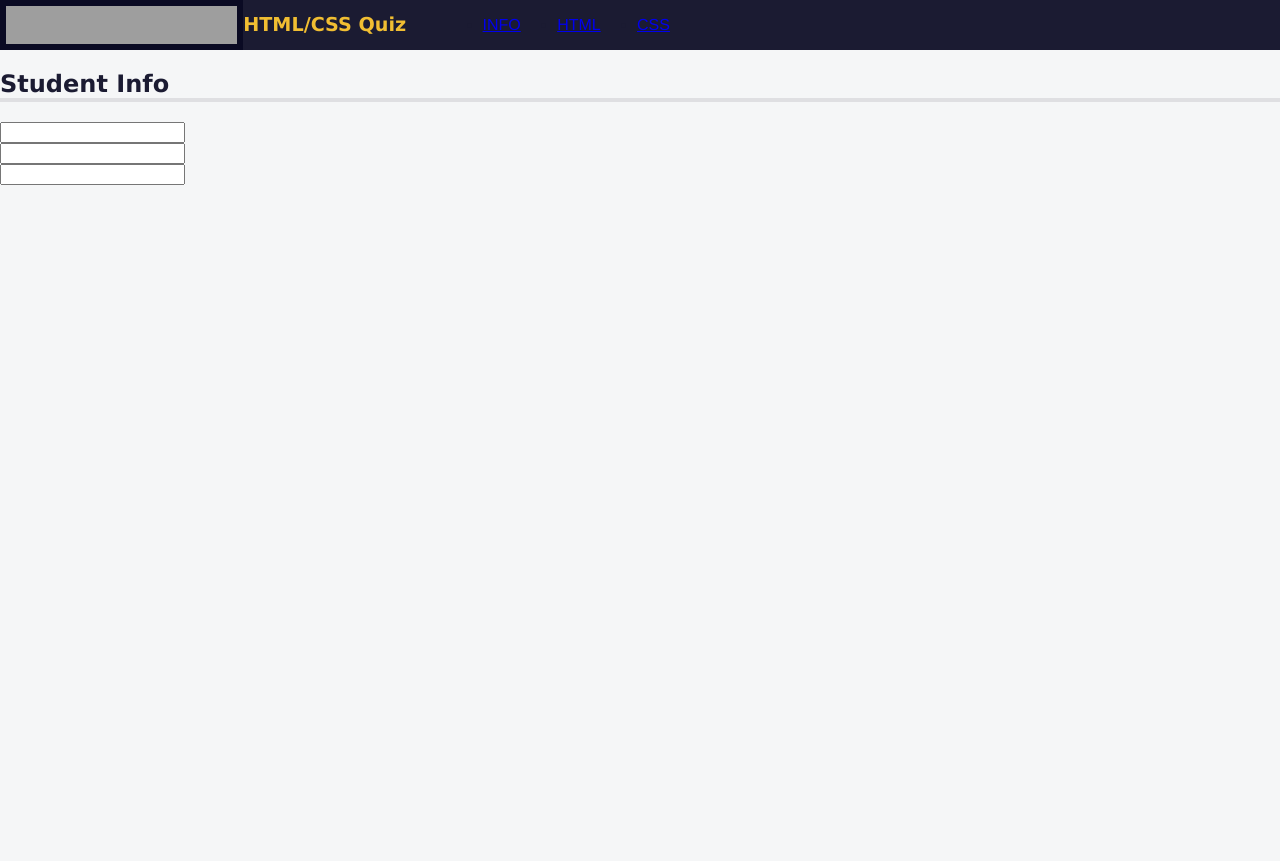
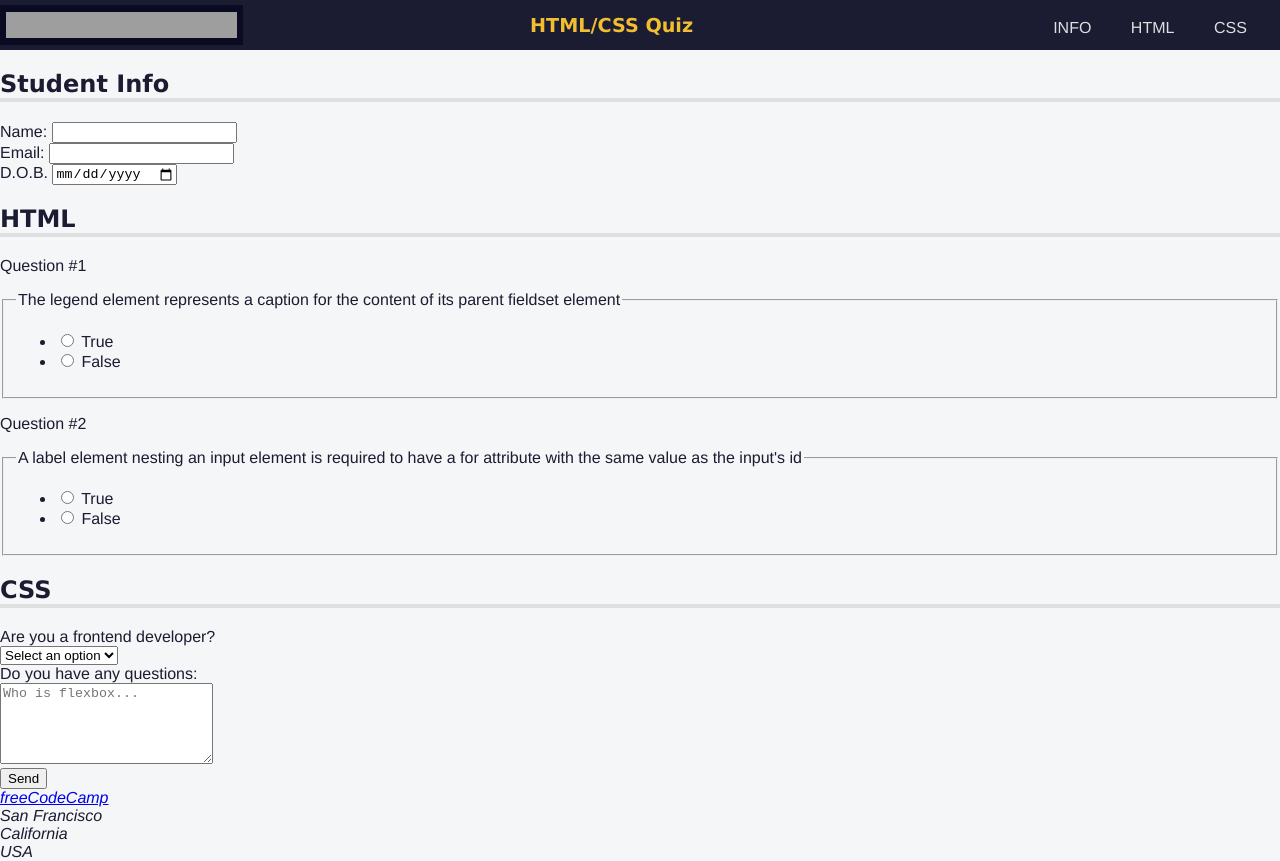
Before and after one commit to dara-soa/Accessibility-quiz, a plain HTML site: page index.html in a window 1280 px wide. Before the commit the page ends 800 px from the top, so only its background shows below. Drawn offline with Linux system fonts and the light colour scheme; grey boxes are pictures that could not be loaded.

Commit message:
Added questions and answers

```diff
--- a/index.html
+++ b/index.html
@@ -24,15 +24,98 @@
         <section role="region" aria-labelledby="student-info">
           <h2 id="student-info">Student Info</h2>
           <div class="info">
-            <label></label>
-            <input />
+            <label for="student-name">Name:</label>
+            <input type="text" name="student-name" id="student-name" />
           </div>
           <div class="info">
-            <label></label>
-            <input />
+            <label for="student-email">Email:</label>
+            <input type="email" name="student-email" id="student-email" />
           </div>
           <div class="info">
-            <label></label>
-            <input />
+            <label for="birth-date">D.O.B.<span class="sr-only">(Date of Birth)</span></label>
+            <input type="date" name="birth-date" id="birth-date" />
           </div>
         </section>
+        <section role="region" aria-labelledby="html-questions">
+          <h2 id="html-questions">HTML</h2>
+          <div class="question-block">
+            <p>1</p>
+            <fieldset class="question" name="html-question-one">
+              <legend>
+                The legend element represents a caption for the content of its
+                parent fieldset element
+              </legend>
+              <ul class="answers-list">
+                <li>
+                  <label for="q1-a1">
+                    <input type="radio" id="q1-a1" name="q1" value="true" />
+                    True
+                  </label>
+                </li>
+                <li>
+                  <label for="q1-a2">
+                    <input type="radio" id="q1-a2" name="q1" value="false" />
+                    False
+                  </label>
+                </li>
+              </ul>
+            </fieldset>
+          </div>
+          <div class="question-block">
+            <p>2</p>
+            <fieldset class="question" name="html-question-two">
+              <legend>
+                A label element nesting an input element is required to have a
+                for attribute with the same value as the input's id
+              </legend>
+              <ul class="answers-list">
+                <li>
+                  <label for="q2-a1">
+                    <input type="radio" id="q2-a1" name="q2" value="true" />
+                    True
+                  </label>
+                </li>
+                <li>
+                  <label for="q2-a2">
+                    <input type="radio" id="q2-a2" name="q2" value="false" />
+                    False
+                  </label>
+                </li>
+              </ul>
+            </fieldset>
+          </div>
+        </section>
+        <section role="region" aria-labelledby="css-questions">
+          <h2 id="css-questions">CSS</h2>
+          <div class="formrow">
+            <div class="question-block">
+              <label for="customer">Are you a frontend developer?</label>
+            </div>
+            <div class="answer">
+              <select name="customer" id="customer" required>
+                <option value="">Select an option</option>
+                <option value="yes">Yes</option>
+                <option value="no">No</option>
+              </select>
+            </div>
+            <div class="question-block">
+              <label for="css-questions">Do you have any questions:</label>
+            </div>
+            <div class="answer">
+              <textarea id="css-questions" name="css-questions" rows="5" cols="24" placeholder="Who is flexbox..."></textarea>
+            </div>
+          </div>
+        </section>
+        <button type="submit">Send</button>
+      </form>
+    </main>
+    <footer>
+      <address>
+        <a href="https://freecodecamp.org">freeCodeCamp</a><br />
+        San Francisco<br />
+        California<br />
+        USA
+      </address>
+    </footer>
+  </body>
+</html>
--- a/styles.css
+++ b/styles.css
@@ -10,6 +10,10 @@ body {
   height: 50px;
   background-color: #1b1b32;
   display: flex;
+  justify-content: space-between;
+  align-items: center;
+  position: fixed;
+  top: 0;
 }
 
 #logo {
@@ -22,6 +26,7 @@ body {
 h1 {
   color: #f1be32;
   font-size: min(5vw, 1.2em);
+  text-align: center;
 }
 
 nav {
@@ -33,6 +38,29 @@ body {
 nav > ul {
   display: flex;
   justify-content: space-evenly;
+
+}
+
+nav > ul > li {
+  color: #dfdfe2;
+  margin: 0 0.2rem;
+  padding: 0.2rem;
+  display: block;
+}
+
+nav > ul > li:hover {
+  background-color: #dfdfe2;
+  color: #1b1b32;
+  cursor: pointer;
+}
+
+li > a {
+  color: inherit;
+  text-decoration: none;
+}
+
+main {
+  padding-top: 50px;
 }
 
 h1,
@@ -43,3 +71,19 @@ body {
 h2 {
   border-bottom: 4px solid #dfdfe2;
 }
+
+p::before {
+  content: "Question #";
+}
+
+.sr-only {
+  position: absolute;
+  width: 1px;
+  height: 1px;
+  padding: 0;
+  margin: -1px;
+  overflow: hidden;
+  clip: rect(0, 0, 0, 0);
+  white-space: nowrap;
+  border: 0;
+}
```
Lines whose indentation alone changed are shown as unchanged.
